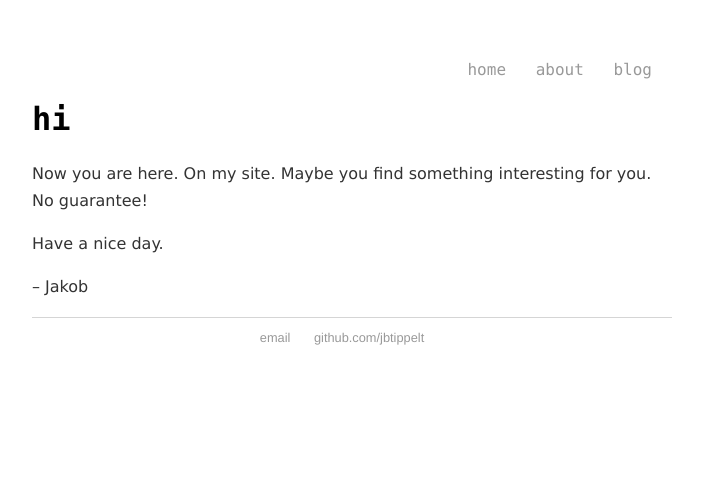
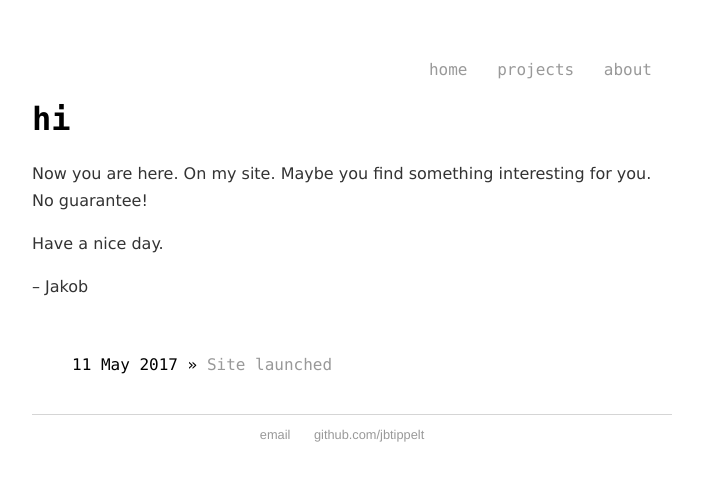
Before and after one commit to jbtippelt/jbtippelt.github.io, a Jekyll site: the page built from index.html, in a window 1280 px wide. Shown: the top 481 px of the page, without its empty margins (288-991 px from the left). Built offline with Jekyll 4.4.1, drawn with Linux system fonts in a browser that asks for light colours.

Commit message:
blog on home now

```diff
--- a/_layouts/default.html
+++ b/_layouts/default.html
@@ -9,9 +9,9 @@
 			<nav>
 	    		<ul>
 	        		<li><a href="/">home</a></li>
+	        		<li><a href="/projects">projects</a></li>
 		        	<li><a href="/about">about</a></li>
-	        		<!--li><a href="/cv">CV</a></li-->
-	        		<li><a href="/blog">blog</a></li>
+	        		<!--li><a href="/blog">blog</a></li-->
 	    		</ul>
 			</nav>
 			<div class="container">
--- a/about/index.html
+++ b/about/index.html
@@ -1,6 +1,6 @@
 ---
 layout: default
-title: Jakob Tippelt - About
+title: Jakob - About
 ---
 <div class="blurb">
 	<h1>about</h1>
--- a/index.html
+++ b/index.html
@@ -1,10 +1,17 @@
 ---
 layout: default
-title: Jakob Tippelt - Home
+title: Jakob - Home
 ---
 <div class="blurb">
 	<h1>hi</h1>
 	<p>Now you are here. On my site. Maybe you find something interesting for you. No guarantee!</p>
 	<p>Have a nice day.</p>
 	<p>– Jakob</p>
+	<br>
+	<ul class="posts">
+
+	  {% for post in site.posts %}
+	    <li><span>{{ post.date | date_to_string }}</span> » <a href="{{ post.url }}" title="{{ post.title }}">{{ post.title }}</a></li>
+	  {% endfor %}
+	</ul>
 </div><!-- /.blurb -->
```
